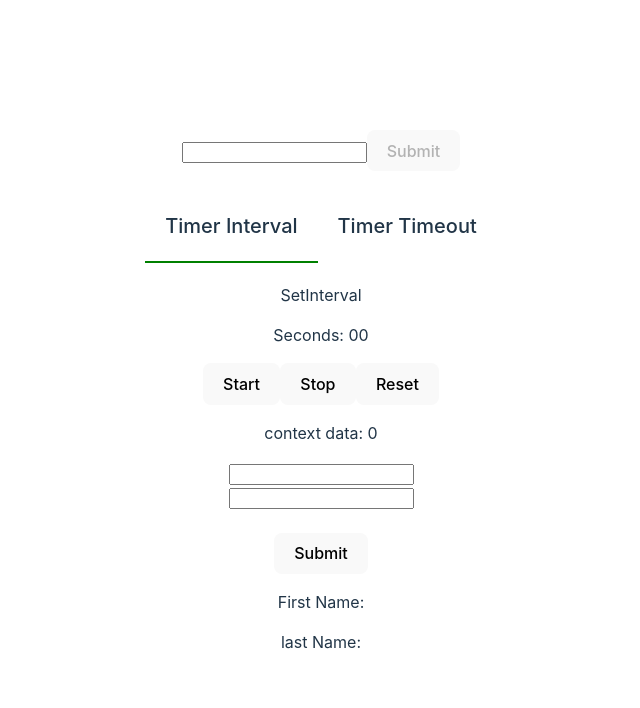
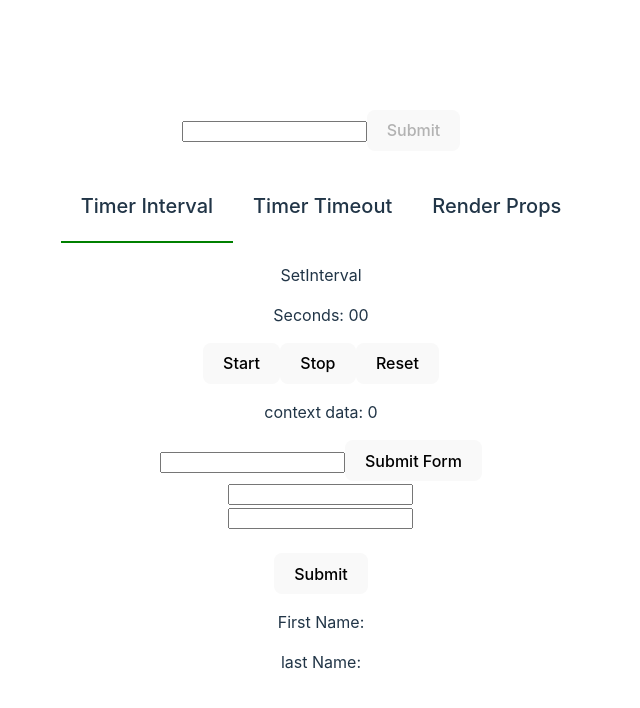
Before and after one commit to cos1715/JS10-React, a React (Vite) app: page / in a window 1280 px wide. Shown: the top 708 px of the page, without its empty margins (319-959 px from the left). Built offline with nearby package versions, Linux system fonts and the light colour scheme.

Commit message:
lesson-40 render props

```diff
--- /dev/null
+++ b/src/components/render-props/index.ts
@@ -0,0 +1 @@
+export { RenderProps } from "./render-props";
--- /dev/null
+++ b/src/components/render-props/render-props.tsx
@@ -0,0 +1,44 @@
+import { ReactNode, useState } from "react";
+
+interface IButton {
+  title: string;
+  onClick: () => void;
+}
+
+const Button = ({ title, onClick }: IButton) => {
+  return <button onClick={onClick}>{title}</button>;
+};
+
+interface ICounter {
+  children: (count: number, onCountUpdate: () => void) => ReactNode;
+  renderProps: (count: number, onCountUpdate: () => void) => ReactNode;
+}
+
+const Counter = ({ children, renderProps }: ICounter) => {
+  const [count, setCount] = useState(0);
+
+  const onCountUpdate = () => {
+    setCount(count + 1);
+  };
+
+  const myJsx = renderProps(count, onCountUpdate);
+
+  return <div>{myJsx}</div>;
+};
+
+export const RenderProps = () => {
+  const renderProps: ICounter["children"] = (count, onCountUpdate) => {
+    return (
+      <>
+        <p>Count: {count}</p>
+        <Button title="Increase Count" onClick={onCountUpdate} />
+      </>
+    );
+  };
+
+  return (
+    <div>
+      <Counter renderProps={renderProps}>{renderProps}</Counter>
+    </div>
+  );
+};
--- a/src/sections/context-tabs/context-tabs.tsx
+++ b/src/sections/context-tabs/context-tabs.tsx
@@ -1,6 +1,7 @@
 import { ReactNode, useContext } from "react";
 import { Tabs, ITabConfig } from "components/tabs";
 import { TimerInterval, TimerTimeout } from "components/timer";
+import { RenderProps } from "components/render-props";
 import { Age } from "providers/age";
 
 interface IContextData {
@@ -37,6 +38,11 @@ const tabsConfig: ITabConfig[] = [
       </ContextData>
     ),
   },
+  {
+    id: "3",
+    title: "Render Props",
+    content: <RenderProps />,
+  },
 ];
 
 export const ContextTabs = () => {
--- a/src/sections/forms/forms.tsx
+++ b/src/sections/forms/forms.tsx
@@ -1,4 +1,4 @@
-import { FormEvent, useState } from "react";
+import { FormEvent, useState, FocusEvent } from "react";
 
 type TFormEvent = FormEvent<HTMLFormElement>["target"];
 type TFormElements = TFormEvent & {
@@ -8,10 +8,31 @@ type TFormElements = TFormEvent & {
   };
 };
 
+const BlurForm = () => {
+  const [error, setError] = useState(false);
+  const onSubmit = (e: FormEvent<HTMLFormElement>) => {
+    e.preventDefault();
+    console.log("submit");
+  };
+
+  const onBlur = (e: FocusEvent<HTMLInputElement, Element>) => {
+    setError(e.target.value.length < 3);
+  };
+
+  return (
+    <form onSubmit={onSubmit}>
+      <input type="text" name="name" onBlur={onBlur} />
+      {error && <p>Text Is Too Short</p>}
+      <button disabled={error}>Submit Form</button>
+    </form>
+  );
+};
+
 export const Forms = () => {
   const [formValues, setFormValues] = useState({ firstName: "", lastName: "" });
   return (
     <div>
+      <BlurForm />
       <form
         onSubmit={(e) => {
           e.preventDefault();
```
